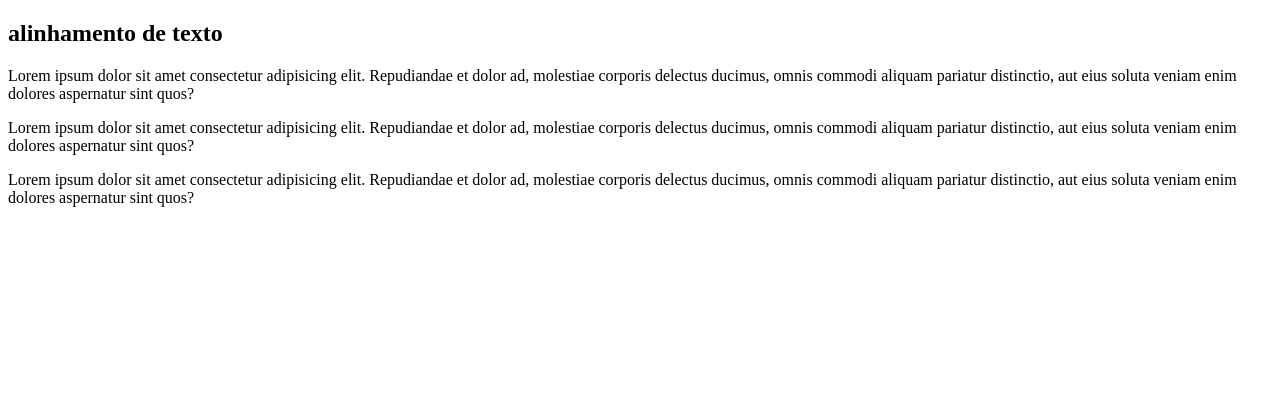
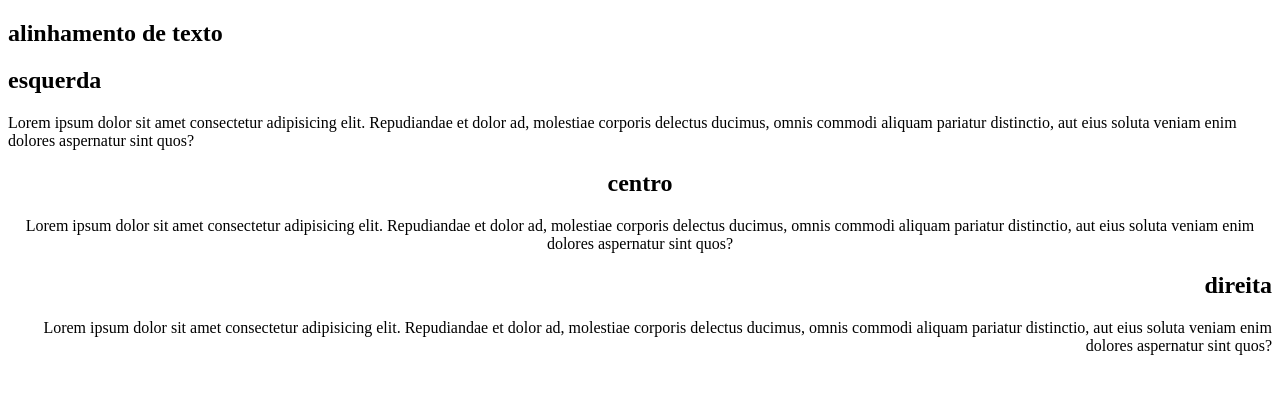
Before and after one commit to ulkcipher369/Aulas, a plain HTML site: page index.html in a window 1280 px wide. Drawn offline with Linux system fonts and the light colour scheme.

Commit message:
dia 13/6

```diff
--- a/index.html
+++ b/index.html
@@ -3,19 +3,25 @@
 <head>
     <meta charset="UTF-8">
     <meta name="viewport" content="width=device-width, initial-scale=1.0">
-    <title></title>
+    <title>aulas</title>
+    <link rel="stylesheet" href="style.css">
 </head>
 <body>
    <section class="aula01">
+       <div class="alinhamento-de-texto"></div>
+
        <div class="esquerda">
 <h1 class="alinhamento-titulo">alinhamento de texto</h1>
-<div class="esquerda"></div>
+<div class="esquerda">
+       <h2>esquerda</h2>
 <p>Lorem ipsum dolor sit amet consectetur adipisicing elit. Repudiandae et dolor ad, molestiae corporis delectus ducimus, omnis commodi aliquam pariatur distinctio, aut eius soluta veniam enim dolores aspernatur sint quos?</p>
        </div>
        <div class="centro">
+              <h2>centro</h2>
 <p>Lorem ipsum dolor sit amet consectetur adipisicing elit. Repudiandae et dolor ad, molestiae corporis delectus ducimus, omnis commodi aliquam pariatur distinctio, aut eius soluta veniam enim dolores aspernatur sint quos?</p>
        </div>
        <div class="direita">
+              <h2>direita</h2>
 <p>Lorem ipsum dolor sit amet consectetur adipisicing elit. Repudiandae et dolor ad, molestiae corporis delectus ducimus, omnis commodi aliquam pariatur distinctio, aut eius soluta veniam enim dolores aspernatur sint quos?</p>
        </div>
 
--- a/style.css
+++ b/style.css
@@ -0,0 +1,9 @@
+.esquerda{
+    text-align: left;
+}
+.centro{
+    text-align: center;
+}
+.direita{
+    text-align: right;
+}
```
